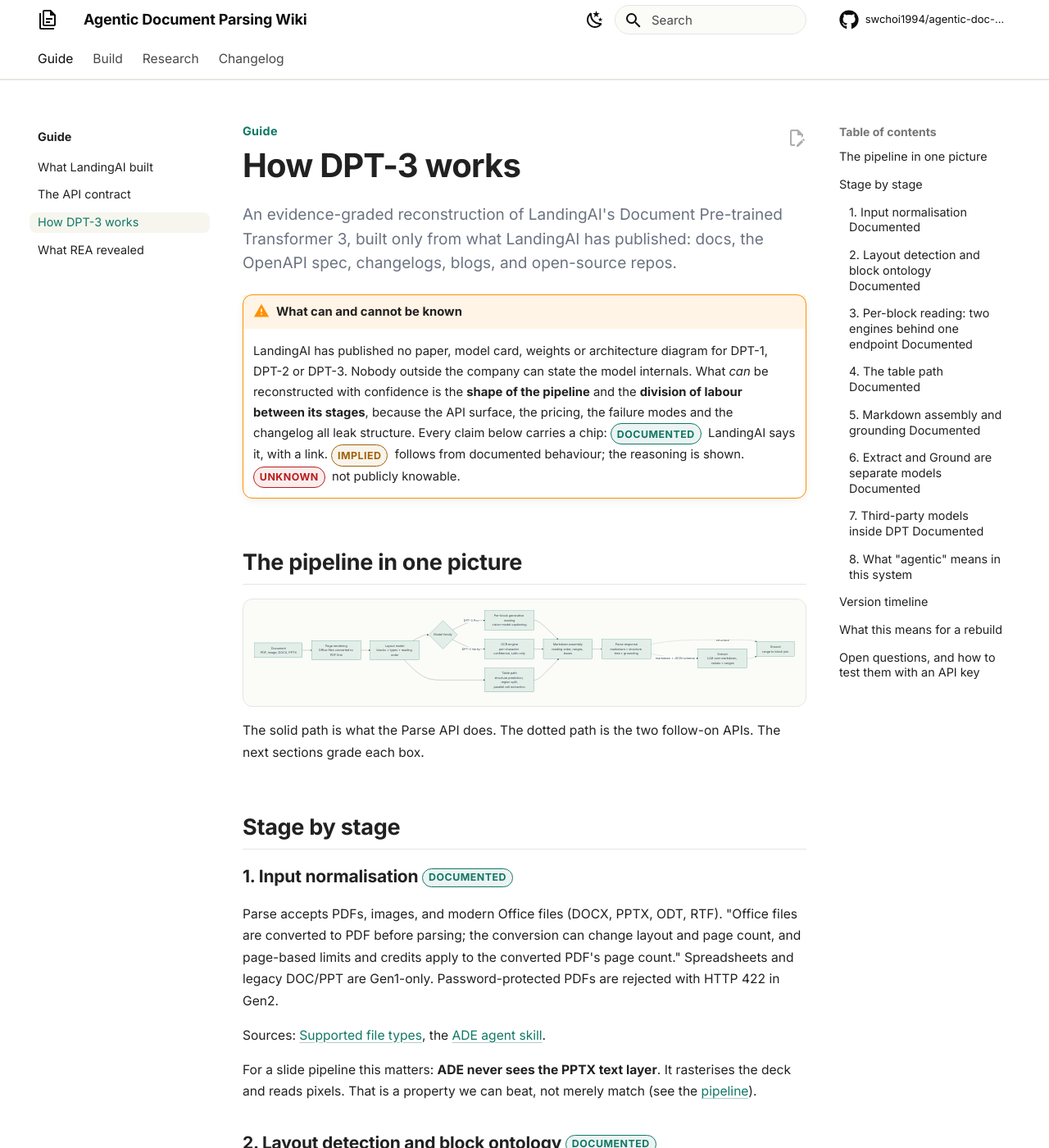
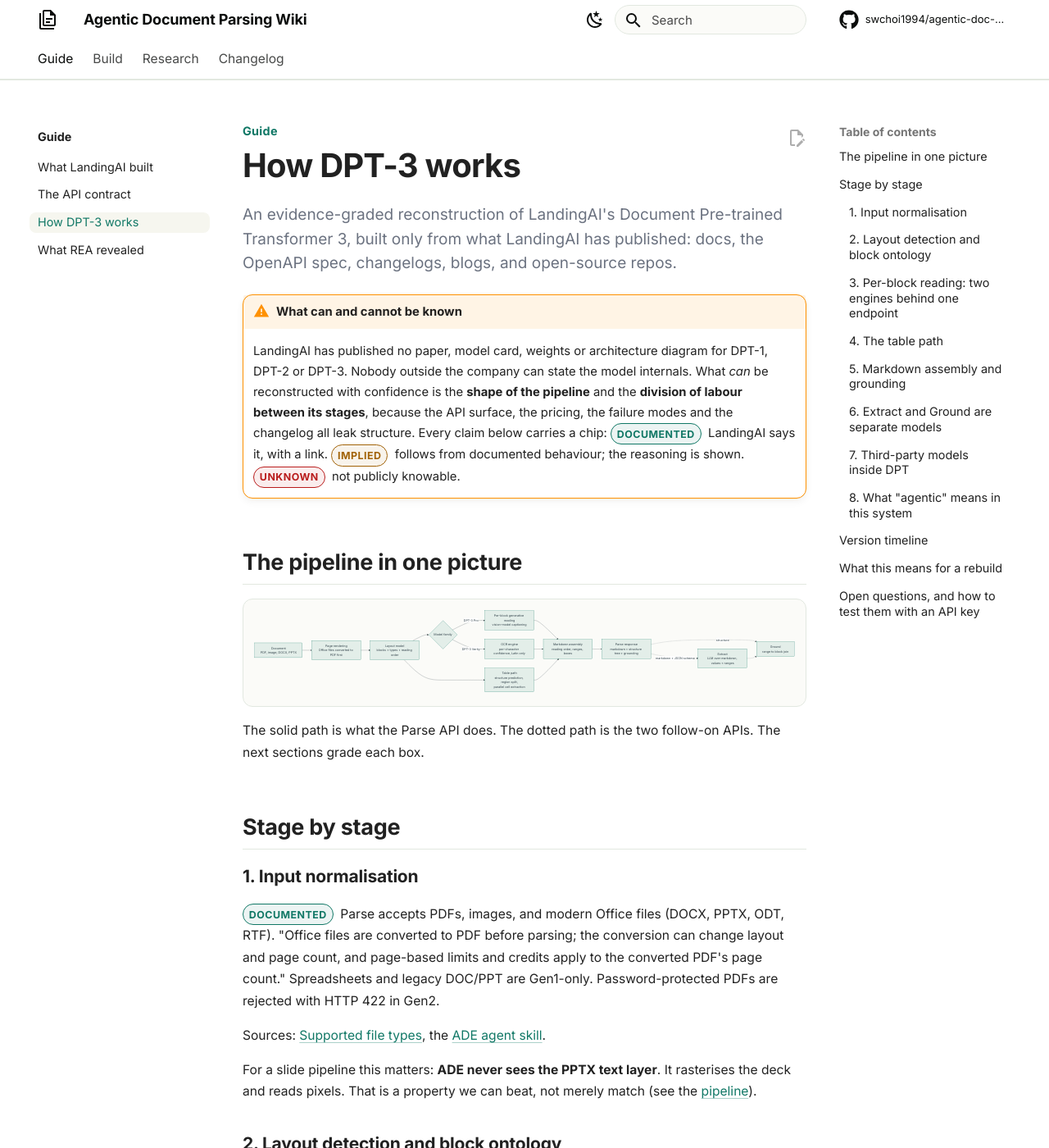
Before and after one commit to swchoi1994/agentic-doc-parsing-wiki, an MkDocs documentation site: the page built from docs/ade/how-dpt3-works.md, in a window 1280 px wide and 1400 px high. Shown: the whole window at 82% size. Built offline with MkDocs 1.6.1 and Material for MkDocs 9.7.7, drawn with Linux system fonts in a browser that asks for light colours; comment, search, counter and statistics services are not loaded.

Commit message:
Fix secondary button contrast; keep evidence chips out of the table of contents
Co-Authored-By: Claude Fable 5.1 <noreply@anthropic.com>

```diff
--- a/docs/ade/how-dpt3-works.md
+++ b/docs/ade/how-dpt3-works.md
@@ -39,16 +39,18 @@ The solid path is what the Parse API does. The dotted path is the two follow-on
 
 ## Stage by stage
 
-### 1. Input normalisation <span class="ev ev-doc">Documented</span>
+### 1. Input normalisation
 
+<span class="ev ev-doc">Documented</span>
 Parse accepts PDFs, images, and modern Office files (DOCX, PPTX, ODT, RTF). "Office files are converted to PDF before parsing; the conversion can change layout and page count, and page-based limits and credits apply to the converted PDF's page count." Spreadsheets and legacy DOC/PPT are Gen1-only. Password-protected PDFs are rejected with HTTP 422 in Gen2.
 
 Sources: [Supported file types](https://docs.landing.ai/dpt3/file-types), the [ADE agent skill](https://github.com/landing-ai/ade-document-processing-skills/blob/main/plugins/ade-document-processing/skills/document-extraction/SKILL.md).
 
 For a slide pipeline this matters: **ADE never sees the PPTX text layer**. It rasterises the deck and reads pixels. That is a property we can beat, not merely match (see the [pipeline](../build/pipeline.md#stage-1-render-and-harvest)).
 
-### 2. Layout detection and block ontology <span class="ev ev-doc">Documented</span>
+### 2. Layout detection and block ontology
 
+<span class="ev ev-doc">Documented</span>
 "A Document Pre-Trained Transformer (DPT) is the model that powers the Parse API. The model identifies a document's layout, transcribes the content into Markdown in reading order, and records where every block sits on the page." The Gen1 docs describe DPT-2 the same way: "identifies document layouts and chunks, then generates descriptive explanations (captions) for those chunks."
 
 The block ontology is fixed and enumerated in the OpenAPI spec: `text`, `table`, `table_cell`, `figure`, `marginalia`, `attestation`, `logo`, `card`, `scan_code`. Each block gets an id `<type>-<index>` assigned in reading order, a page number, a `[start, end)` range into the markdown, and a box in normalised page coordinates. Pages whose layout pass fails are returned with `status: failed` and an empty child list, which tells you layout is a per-page operation with its own failure mode.
@@ -61,8 +63,9 @@ Sources: [Parsing models](https://docs.landing.ai/dpt3/parse-models), [Parse API
 
 <span class="ev ev-unk">Unknown</span> The detector architecture, its training data, and whether reading order is predicted by the detector or by a separate ordering model.
 
-### 3. Per-block reading: two engines behind one endpoint <span class="ev ev-doc">Documented</span>
+### 3. Per-block reading: two engines behind one endpoint
 
+<span class="ev ev-doc">Documented</span>
 This is the most informative part of the public record. The OpenAPI description of the `model` field reads:
 
 > Two families are available: `dpt-3-pro` for highest quality, and `dpt-3-verity` for lower-latency parsing **without vision-model captioning**.
@@ -92,8 +95,9 @@ Sources: [OpenAPI spec](https://docs.landing.ai/dpt3/openapi-adev2.json), [Parsi
 
 <span class="ev ev-imp">Implied</span> "Captioning" is LandingAI's word for generating a block's markdown, including text blocks. The Playground's Config menu lets you "choose which element types to caption," and the Gen2 options expose `blocks.<type>.markdown: false` per block type, which "suppresses" that type's markdown and empties its `atomic_grounding`. If the markdown of a text block can be switched off per type without affecting the layout tree, the layout tree is produced first and the markdown is generated afterwards, block by block.
 
-### 4. The table path <span class="ev ev-doc">Documented</span>
+### 4. The table path
 
+<span class="ev ev-doc">Documented</span>
 The DPT-2 table blog is the only place LandingAI describes an internal algorithm:
 
 1. **Structure prediction.** "DPT-2 first maps the table's layout, finding where rows, columns, and merged cells begin and end."
@@ -107,8 +111,9 @@ Sources: [Breakthrough table extraction with DPT-2](https://landing.ai/blog/brea
 
 <span class="ev ev-imp">Implied</span> This is the one concrete instance of the "decompose into bounded subtasks" behaviour that the marketing calls agentic: a structure model proposes a grid, the grid is cut into regions small enough for the reader to get right, the reader runs on each region, and the results are stitched back with their boxes. The same recipe is what the open-source literature calls *decomposition repair* ([research survey](../research/survey.md#agentic-repair-loops)).
 
-### 5. Markdown assembly and grounding <span class="ev ev-doc">Documented</span>
+### 5. Markdown assembly and grounding
 
+<span class="ev ev-doc">Documented</span>
 The response is one markdown string in reading order plus a tree. Every node's `grounding.range` is a code-point offset into that one string, pages are separated by `<!-- PAGE BREAK -->`, figures become `<figure type="CHART">` elements whose generated text sits inside `<description>` tags, and the last line is `<!-- doc_id=<job_id> -->` so that Extract can link back to the parse job.
 
 Ranges are "stable within a response but not across re-parses of the same document," and the skill file warns that "ranges shift between parses, even of the same file." Billing is "by output characters returned, not by page."
@@ -117,8 +122,9 @@ Sources: [Parse API response](https://docs.landing.ai/dpt3/parse-response), [Int
 
 <span class="ev ev-imp">Implied</span> Non-deterministic ranges across re-parses of the same file are what you get from a generative reader, not from an OCR engine. Billing by output characters is what you do when your cost is dominated by decoder tokens. Both point the same way as stage 3.
 
-### 6. Extract and Ground are separate models <span class="ev ev-doc">Documented</span>
+### 6. Extract and Ground are separate models
 
+<span class="ev ev-doc">Documented</span>
 Extract takes **markdown from any source** plus a JSON Schema whose field descriptions "guide the extraction, so treat them as prompts." It has its own snapshot line (`extract-latest`, `extract-20260903`), its own billing basis (input markdown characters plus output extraction characters), returns `null` for fields it cannot find and `ranges: null` for values it "synthesized." Ground is "always synchronous, consumes no credits," and maps ranges to the blocks they overlap; a mismatched parse/extract pair "returns 200 with plausible boxes that land on the wrong content."
 
 Sources: [Extract](https://docs.landing.ai/dpt3/extract), [Ground](https://docs.landing.ai/dpt3/ground), [OpenAPI spec](https://docs.landing.ai/dpt3/openapi-adev2.json).
@@ -127,8 +133,9 @@ Sources: [Extract](https://docs.landing.ai/dpt3/extract), [Ground](https://docs.
 
 Source: [ade-docvqa-benchmark](https://github.com/landing-ai/ade-docvqa-benchmark).
 
-### 7. Third-party models inside DPT <span class="ev ev-doc">Documented</span>
+### 7. Third-party models inside DPT
 
+<span class="ev ev-doc">Documented</span>
 Two changelog entries are unusually candid:
 
 - **September 11, 2026.** "New snapshots of DPT-2, ADE Extract, and ADE Split run on an updated underlying model. One of our third-party model providers is retiring the model that earlier snapshots use." The replacement snapshot `dpt-2-20260903` "does not return confidence scores. The `confidence` field in the Parse response is `null`."
--- a/docs/stylesheets/extra.css
+++ b/docs/stylesheets/extra.css
@@ -128,7 +128,9 @@
 .hero h1 { font-size: 2.6rem; line-height: 1.08; max-width: 18ch; }
 .hero .lead { max-width: 60ch; }
 .hero-actions { display: flex; gap: 0.6rem; flex-wrap: wrap; margin: 1rem 0 0.5rem 0; }
-.md-typeset .md-button { border-radius: 999px; font-weight: 600; font-size: 0.74rem; padding: 0.45em 1.1em; border-color: var(--w-border); }
+.md-typeset .md-button { border-radius: 999px; font-weight: 600; font-size: 0.74rem; padding: 0.45em 1.1em; border-color: var(--w-border); color: var(--md-default-fg-color); text-decoration: none; }
+.md-typeset .md-button:not(.md-button--primary):hover { border-color: var(--w-lime); color: var(--w-lime); background: transparent; }
+[data-md-color-scheme="default"] .md-typeset .md-button:not(.md-button--primary):hover { border-color: var(--w-green); color: var(--w-green); }
 .md-typeset .md-button--primary { background: var(--w-lime); color: #0b0d0c !important; border-color: var(--w-lime); }
 [data-md-color-scheme="default"] .md-typeset .md-button--primary { background: var(--w-green); color: #fff !important; border-color: var(--w-green); }
 .md-typeset .md-button:hover { opacity: 0.9; }
```
